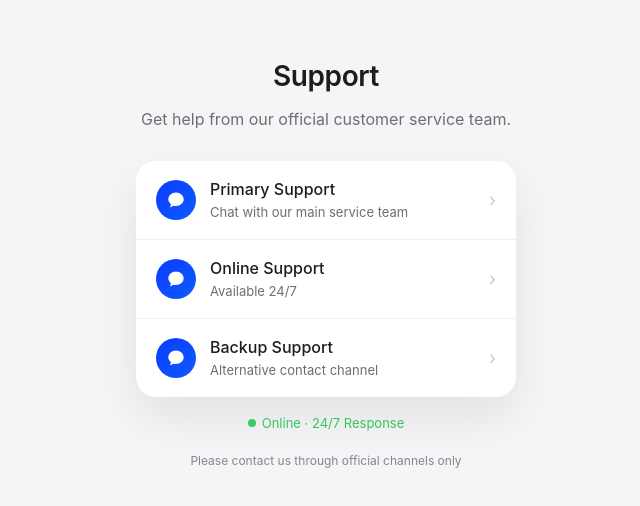
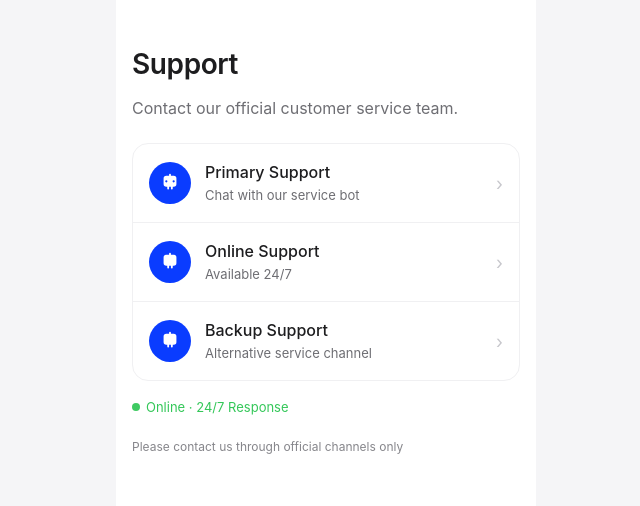
Before and after one commit to sz18197848-hue/-1, a plain HTML site: page index.html in a window 1280 px wide. Shown: the whole page, without its empty margins (314-954 px from the left). Drawn offline with Linux system fonts and the light colour scheme.

Commit message:
Refactor index.html for layout and content updates
Updated styles and text content for better layout and clarity.

```diff
--- a/index.html
+++ b/index.html
@@ -15,61 +15,65 @@
       color: #1d1d1f;
     }
 
+    /* 整体页面（模拟手机网页） */
     .page {
       max-width: 420px;
+      min-height: 100vh;
       margin: 0 auto;
-      padding: 40px 20px 32px;
+      background: #ffffff;
+      padding: 28px 16px 32px;
     }
 
+    /* 顶部标题区 */
     .hero {
-      text-align: center;
-      margin-bottom: 32px;
+      margin-bottom: 24px;
     }
 
     .hero h1 {
       font-size: 28px;
       font-weight: 600;
       letter-spacing: -0.4px;
-      margin-bottom: 8px;
+      margin-bottom: 6px;
     }
 
     .hero p {
       font-size: 16px;
       color: #6e6e73;
+      line-height: 1.4;
     }
 
-    .card {
-      background: #ffffff;
-      border-radius: 20px;
-      box-shadow: 0 20px 45px rgba(0, 0, 0, 0.08);
+    /* 客服列表 */
+    .list {
+      border-radius: 16px;
       overflow: hidden;
+      border: 1px solid #f0f0f2;
     }
 
     .item {
       display: flex;
       align-items: center;
       gap: 14px;
-      padding: 18px 20px;
+      padding: 18px 16px;
       text-decoration: none;
       color: inherit;
       border-bottom: 1px solid #f0f0f2;
       transition: background 0.15s ease;
     }
 
-    .item:hover {
-      background: #f5f5f7;
-    }
-
     .item:last-child {
       border-bottom: none;
     }
 
-    /* 🔵 深蓝 Apple 风聊天图标容器 */
+    .item:active {
+      background: #f5f5f7;
+    }
+
+    /* 🔵 蓝色聊天框 */
     .icon {
-      width: 40px;
-      height: 40px;
+      width: 42px;
+      height: 42px;
       border-radius: 50%;
-      background: linear-gradient(135deg, #0a3cff, #0f5bff);
+      background: #0a3cff;
       display: flex;
       align-items: center;
       justify-content: center;
@@ -77,8 +81,8 @@
     }
 
     .icon svg {
-      width: 20px;
-      height: 20px;
+      width: 22px;
+      height: 22px;
       fill: #ffffff;
     }
 
@@ -103,12 +107,12 @@
       color: #c7c7cc;
     }
 
+    /* 在线状态 */
     .status {
       display: flex;
       align-items: center;
-      justify-content: center;
       gap: 6px;
-      margin: 18px 0 8px;
+      margin-top: 18px;
       font-size: 13px;
       color: #34c759;
     }
@@ -128,10 +132,9 @@
     }
 
     .footer {
-      text-align: center;
+      margin-top: 24px;
       font-size: 12px;
       color: #86868b;
-      margin-top: 22px;
     }
   </style>
 </head>
@@ -139,24 +142,25 @@
 <body>
   <div class="page">
 
+    <!-- 标题 -->
     <div class="hero">
       <h1>Support</h1>
-      <p>Get help from our official customer service team.</p >
+      <p>Contact our official customer service team.</p >
     </div>
 
-    <div class="card">
+    <!-- 客服入口 -->
+    <div class="list">
 
-      <!-- Apple 风聊天入口 -->
       <a class="item" href="https://t.me/JCWL668" target="_blank">
         <div class="icon">
-          <!-- 🍎 Apple-style Chat Icon -->
+          <!-- 🤖 Apple 风客服机器人图标 -->
           <svg viewBox="0 0 24 24">
-            <path d="M12 3C6.9 3 2.8 6.6 2.8 11.2c0 2.3 1.2 4.4 3.1 5.8L4.9 21l3.9-2.1c1 .3 2.1.4 3.2.4 5.1 0 9.2-3.6 9.2-8.1S17.1 3 12 3z"/>
+            <path d="M12 2a1 1 0 0 1 1 1v1h3a3 3 0 0 1 3 3v6a3 3 0 0 1-3 3h-1v2a1 1 0 1 1-2 0v-2h-2v2a1 1 0 1 1-2 0v-2H8a3 3 0 0 1-3-3V7a3 3 0 0 1 3-3h3V3a1 1 0 0 1 1-1zm-4 7a1.2 1.2 0 1 0 0 2.4A1.2 1.2 0 0 0 8 9zm8 0a1.2 1.2 0 1 0 0 2.4A1.2 1.2 0 0 0 16 9z"/>
           </svg>
         </div>
         <div class="text">
           <strong>Primary Support</strong>
-          <span>Chat with our main service team</span>
+          <span>Chat with our service bot</span>
         </div>
         <div class="arrow">›</div>
       </a >
@@ -164,7 +168,7 @@
       <a class="item" href="https://t.me/JCWL668" target="_blank">
         <div class="icon">
           <svg viewBox="0 0 24 24">
-            <path d="M12 3C6.9 3 2.8 6.6 2.8 11.2c0 2.3 1.2 4.4 3.1 5.8L4.9 21l3.9-2.1c1 .3 2.1.4 3.2.4 5.1 0 9.2-3.6 9.2-8.1S17.1 3 12 3z"/>
+            <path d="M12 2a1 1 0 0 1 1 1v1h3a3 3 0 0 1 3 3v6a3 3 0 0 1-3 3h-1v2a1 1 0 1 1-2 0v-2h-2v2a1 1 0 1 1-2 0v-2H8a3 3 0 0 1-3-3V7a3 3 0 0 1 3-3h3V3a1 1 0 0 1 1-1z"/>
           </svg>
         </div>
         <div class="text">
@@ -177,12 +181,12 @@
       <a class="item" href="https://t.me/JCWL668" target="_blank">
         <div class="icon">
           <svg viewBox="0 0 24 24">
-            <path d="M12 3C6.9 3 2.8 6.6 2.8 11.2c0 2.3 1.2 4.4 3.1 5.8L4.9 21l3.9-2.1c1 .3 2.1.4 3.2.4 5.1 0 9.2-3.6 9.2-8.1S17.1 3 12 3z"/>
+            <path d="M12 2a1 1 0 0 1 1 1v1h3a3 3 0 0 1 3 3v6a3 3 0 0 1-3 3h-1v2a1 1 0 1 1-2 0v-2h-2v2a1 1 0 1 1-2 0v-2H8a3 3 0 0 1-3-3V7a3 3 0 0 1 3-3h3V3a1 1 0 0 1 1-1z"/>
           </svg>
         </div>
         <div class="text">
           <strong>Backup Support</strong>
-          <span>Alternative contact channel</span>
+          <span>Alternative service channel</span>
         </div>
         <div class="arrow">›</div>
       </a >
```
